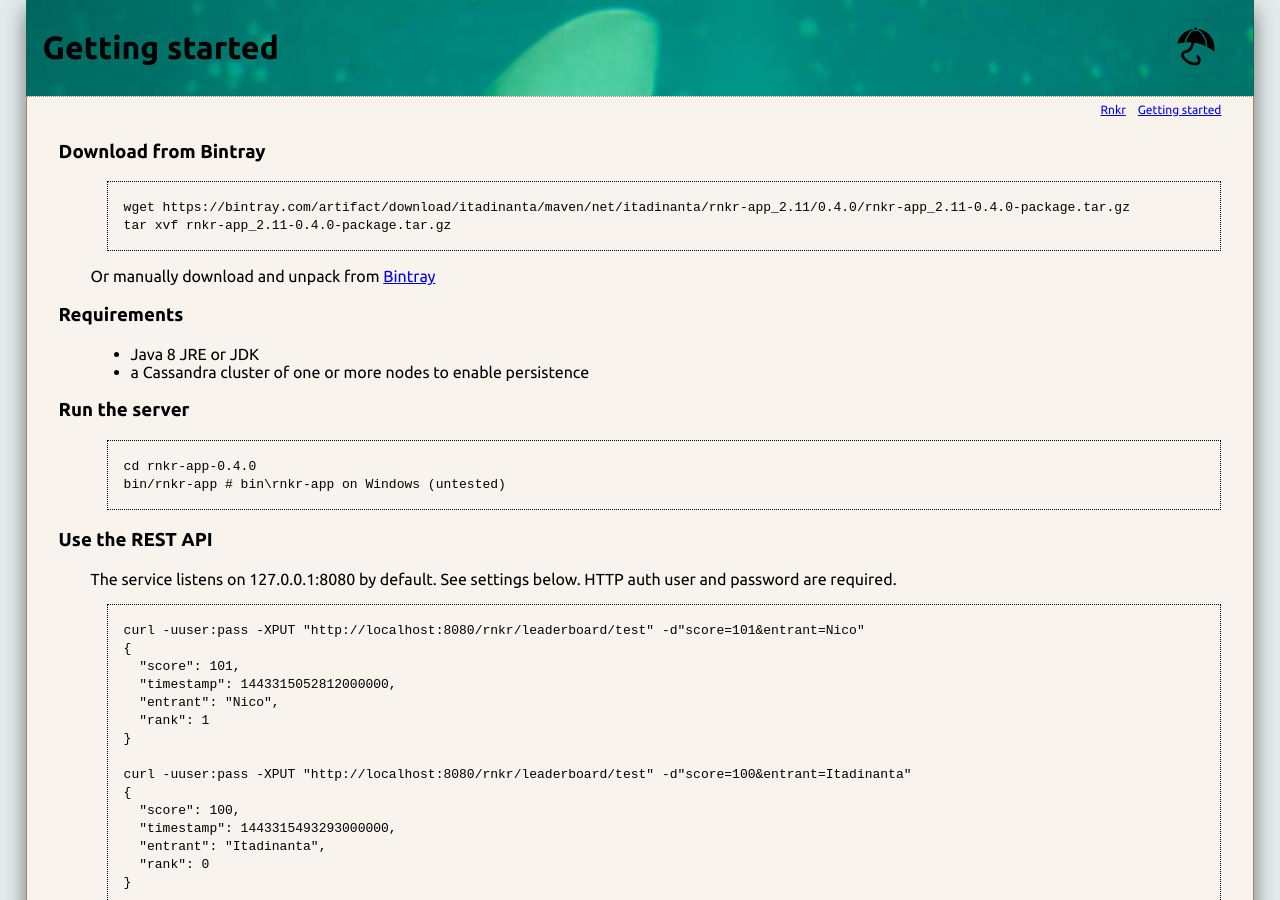
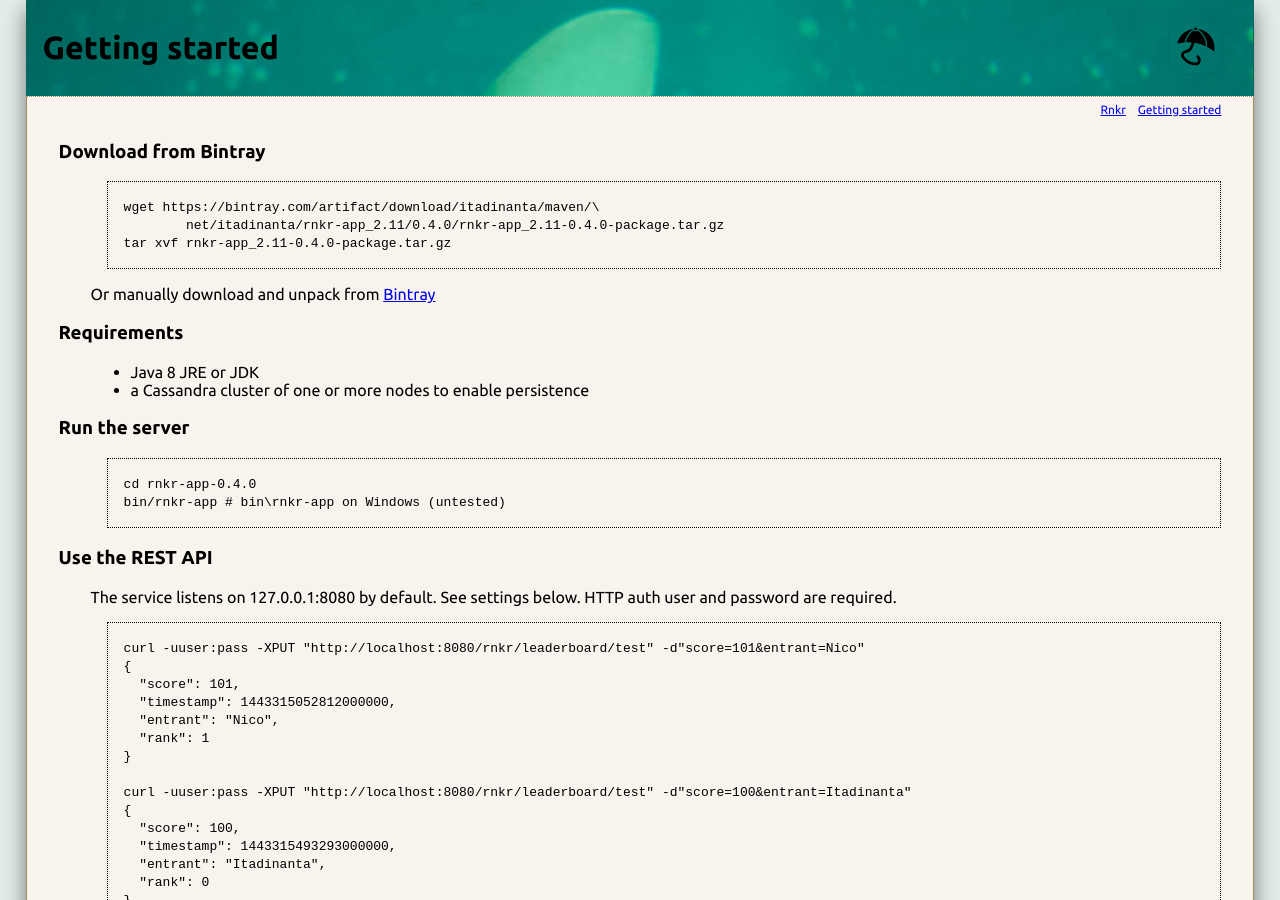
Before and after one commit to itadinanta/rnkr, a Jekyll site: the page built from quickstart.md, in a window 1280 px wide and 900 px high. Built offline with Jekyll 4.4.1, drawn with Linux system fonts in a browser that asks for light colours; some of the changed lines change nothing that is shown.

Commit message:
Broken long line

```diff
--- a/quickstart.md
+++ b/quickstart.md
@@ -4,7 +4,8 @@
 
 ### Download from Bintray
 
-	wget https://bintray.com/artifact/download/itadinanta/maven/net/itadinanta/rnkr-app_2.11/0.4.0/rnkr-app_2.11-0.4.0-package.tar.gz
+	wget https://bintray.com/artifact/download/itadinanta/maven/\
+		net/itadinanta/rnkr-app_2.11/0.4.0/rnkr-app_2.11-0.4.0-package.tar.gz
 	tar xvf rnkr-app_2.11-0.4.0-package.tar.gz
 
 Or manually download and unpack from [Bintray](https://bintray.com/artifact/download/itadinanta/maven/net/itadinanta/rnkr-app_2.11/0.4.0/rnkr-app_2.11-0.4.0-package.tar.gz)
```
